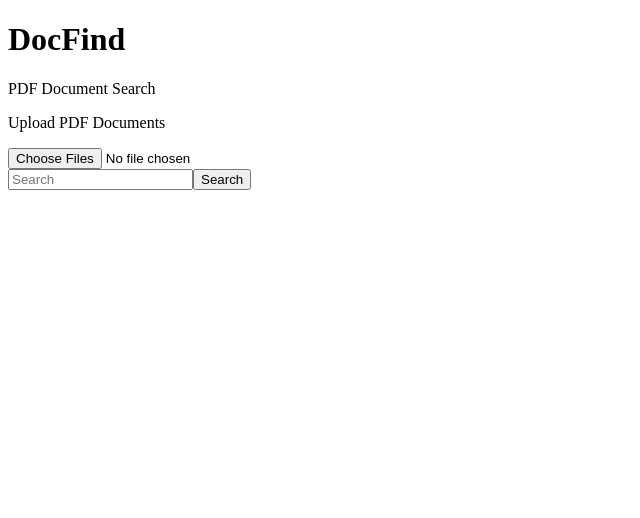
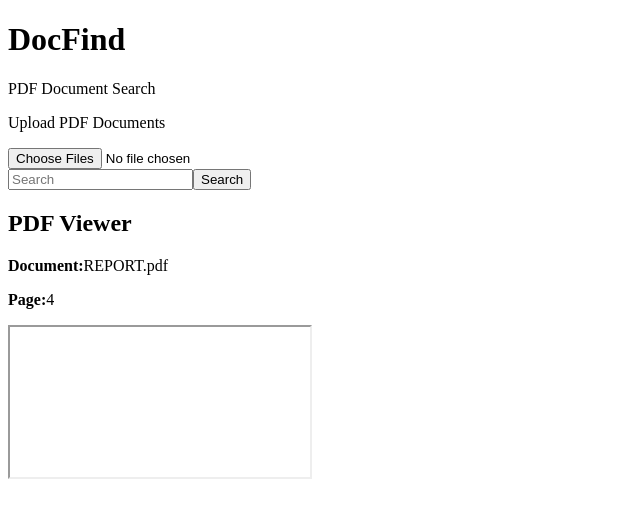
Before and after one commit to JoshuaPrashanth/DocFind, a React (Vite) app in the folder frontend/: page / in a window 1280 px wide. Shown: the top 518 px of the page, without its empty margins (0-640 px from the left). Built offline with nearby package versions, Linux system fonts and the light colour scheme.

Commit message:
connected App.jsx and PdfViewer.jsx

```diff
--- a/frontend/src/App.jsx
+++ b/frontend/src/App.jsx
@@ -1,6 +1,7 @@
 
 import UploadSection from "./components/UploadSection";
 import SearchBar from "./components/SearchBar.jsx";
+import PdfViewer from "./components/PdfViewer.jsx";
 
 function App() {
   return (
@@ -10,6 +11,10 @@ function App() {
 
       <UploadSection />
       <SearchBar />
+      <PdfViewer
+        DocumentName="REPORT.pdf"
+        PageNo={4}
+      />
     </div>
   );
 }
```
